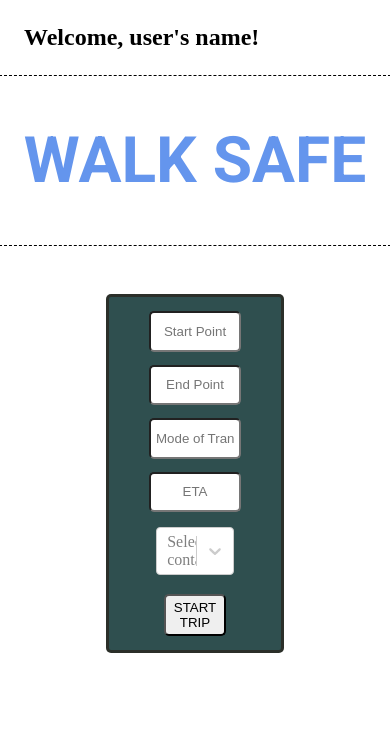
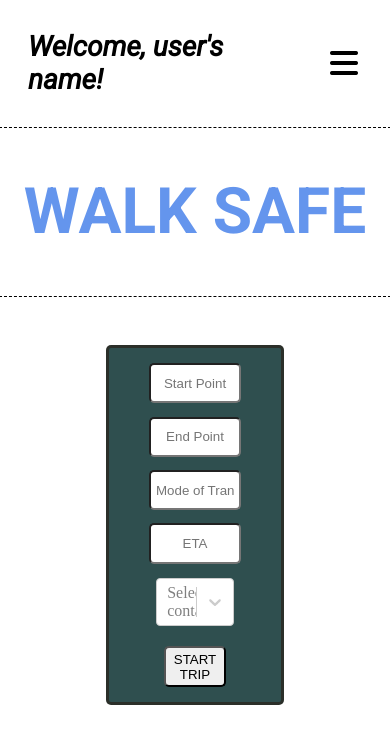
Before and after one commit to Walk-Safe/walk-safe-frontend, a React (Create React App) app in the folder walk-safe/: page / in a window 390 px wide. Shown: the top 744 px of the page. Built offline with nearby package versions, Linux system fonts and the light colour scheme.

Commit message:
Build NavBar component with hamburger icon

```diff
--- a/walk-safe/public/index.html
+++ b/walk-safe/public/index.html
@@ -14,6 +14,7 @@
     <link rel="preconnect" href="https://fonts.googleapis.com">
     <link rel="preconnect" href="https://fonts.gstatic.com" crossorigin>
     <link href="https://fonts.googleapis.com/css2?family=Roboto:ital,wght@0,300;0,400;0,500;0,700;1,300;1,400&display=swap" rel="stylesheet">
+    <script src="https://kit.fontawesome.com/ca77517a12.js" crossorigin="anonymous"></script>
     <title></title>
   </head>
   <body>
--- a/walk-safe/src/Components/Form/Form.js
+++ b/walk-safe/src/Components/Form/Form.js
@@ -1,11 +1,12 @@
 import React from 'react';
+import NavBar from '../NavBar/NavBar';
 import Header from '../Header/Header';
 import Select from 'react-select';
 
 function Form() {
   return (
     <main className='main-page'>
-      <h2 className='welcome-msg'>Welcome, user's name!</h2>
+      <NavBar />
       <Header />
       <form className='trip-form'>
         <input
--- a/walk-safe/src/Components/Header/_header.scss
+++ b/walk-safe/src/Components/Header/_header.scss
@@ -11,8 +11,3 @@
   font-size: 2em;
   border: 1px dashed black;
 }
-
-.welcome-msg {
-  padding: 1em;
-  align-self: flex-start;
-}
--- /dev/null
+++ b/walk-safe/src/Components/NavBar/NavBar.js
@@ -0,0 +1,18 @@
+import React from 'react';
+
+function NavBar() {
+  return (
+    <nav className='navbar'>
+      <div className='welcome-container'>
+        <h2 className='welcome-msg'>Welcome, user's name!</h2>
+      </div>
+      <div className='hamburger-container'>
+        <i className='fas fa-bars fa-2x' style={{width: '100%', height: '100%'}}></i>
+      </div>
+    </nav>
+
+  )
+}
+
+
+export default NavBar;
--- /dev/null
+++ b/walk-safe/src/Components/NavBar/_navbar.scss
@@ -0,0 +1,21 @@
+.navbar {
+  display: flex;
+  flex-flow: row nowrap;
+  justify-content: space-between;
+  align-items: center;
+  width: 100%;
+  height: 15%;
+}
+
+.welcome-msg {
+  padding: 1em;
+  align-self: flex-start;
+  font-size: 1.75em;
+  font-family: $roboto;
+  font-style: italic;
+}
+
+.hamburger-container {
+  padding: 1em;
+  margin-right: 1em;
+}
--- a/walk-safe/src/index.scss
+++ b/walk-safe/src/index.scss
@@ -1,5 +1,6 @@
 @import './variables';
 @import './Components/App/app';
+@import './Components/NavBar/navbar';
+@import './Components/Header/header';
 @import './Components/Login/login';
 @import './Components/Form/form';
-@import './Components/Header/header';
```
